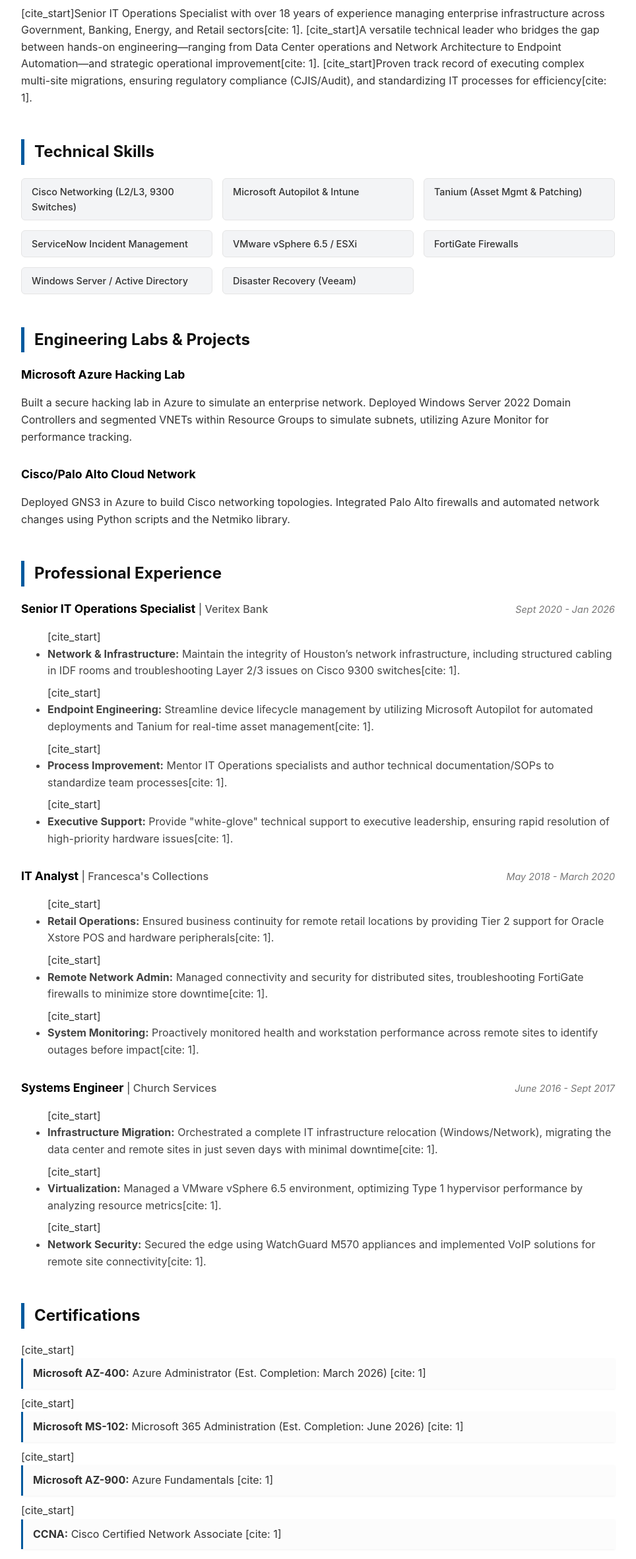
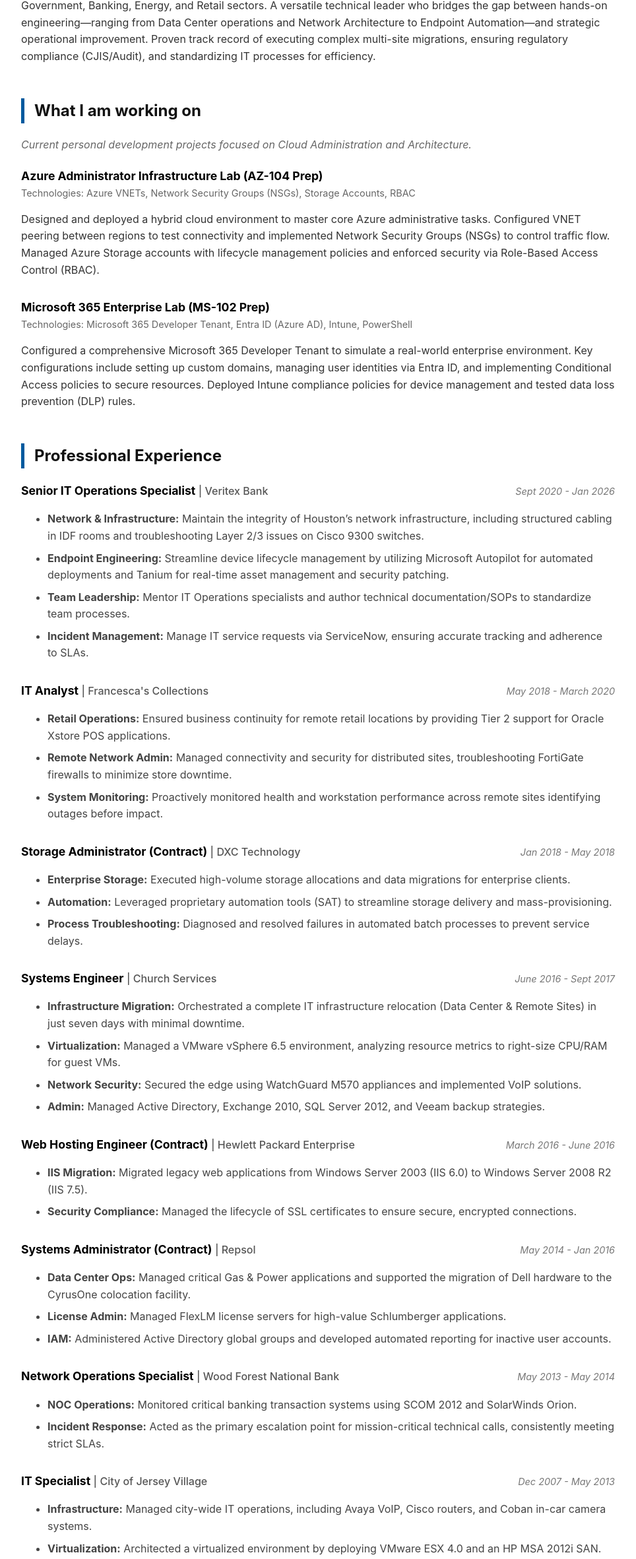
Before and after one commit to Shastacon64/davidkooiman.github.io, a plain HTML site: page index.html in a window 1280 px wide. Shown: the part 303-2666 px from the top of the page at 66% size, without its empty margins (158-1122 px from the left). Drawn offline with Linux system fonts and the light colour scheme.

Commit message:
update portfolio design

```diff
--- a/index.html
+++ b/index.html
@@ -3,7 +3,7 @@
 <head>
     <meta charset="UTF-8">
     <meta name="viewport" content="width=device-width, initial-scale=1.0">
-    <title>David Kooiman | Senior IT Operations Specialist</title>
+    <title>David Kooiman | IT Professional</title>
     <style>
         /* --- CSS STYLES --- */
         :root {
@@ -36,7 +36,7 @@
         }
 
         h1 { margin: 0; font-size: 2.5rem; color: #111; letter-spacing: -0.5px; }
-        .title { color: var(--primary-color); font-weight: 600; font-size: 1.25rem; margin-top: 5px; }
+
         .contact-bar { margin-top: 15px; font-size: 0.95rem; color: #555; }
         .contact-bar a { color: var(--primary-color); text-decoration: none; font-weight: 500; }
         .contact-bar span { margin: 0 8px; color: #ccc; }
@@ -58,21 +58,6 @@
         .company { color: #555; font-weight: 500; }
         .date { color: #777; font-size: 0.9rem; font-style: italic; }
         .job-details li { margin-bottom: 8px; color: #444; }
-
-        /* Skills Grid */
-        .skills-grid {
-            display: grid;
-            grid-template-columns: repeat(auto-fill, minmax(250px, 1fr));
-            gap: 15px;
-        }
-        .skill-tag {
-            background: var(--secondary-color);
-            padding: 8px 15px;
-            border-radius: 6px;
-            font-size: 0.9rem;
-            font-weight: 500;
-            border: 1px solid #e5e5e5;
-        }
 
         /* Certifications */
         .cert-list { list-style: none; padding: 0; }
@@ -96,11 +81,12 @@
     <div class="container">
         <header>
             <h1>David Kooiman</h1>
-            <div class="title">Senior IT Operations Specialist</div>
             <div class="contact-bar">
                 Houston, TX
                 <span>|</span>
                 <a href="mailto:shastacon64@gmail.com">shastacon64@gmail.com</a>
+                <span>|</span>
+                713-677-9250
                 <span>|</span>
                 <a href="https://www.linkedin.com/in/david-kooiman-09626813/">LinkedIn</a>
                 <span>|</span>
@@ -111,35 +97,36 @@
         <section>
             <h2>Professional Summary</h2>
             <p>
-                [cite_start]Senior IT Operations Specialist with over 18 years of experience managing enterprise infrastructure across Government, Banking, Energy, and Retail sectors[cite: 1].
-                [cite_start]A versatile technical leader who bridges the gap between hands-on engineering—ranging from Data Center operations and Network Architecture to Endpoint Automation—and strategic operational improvement[cite: 1].
-                [cite_start]Proven track record of executing complex multi-site migrations, ensuring regulatory compliance (CJIS/Audit), and standardizing IT processes for efficiency[cite: 1].
+                Senior IT Operations Specialist with over 18 years of experience managing enterprise infrastructure across Government, Banking, Energy, and Retail sectors.
+                A versatile technical leader who bridges the gap between hands-on engineering—ranging from Data Center operations and Network Architecture to Endpoint Automation—and strategic operational improvement.
+                Proven track record of executing complex multi-site migrations, ensuring regulatory compliance (CJIS/Audit), and standardizing IT processes for efficiency.
             </p>
         </section>
 
         <section>
-            <h2>Technical Skills</h2>
-            <div class="skills-grid">
-                <div class="skill-tag">Cisco Networking (L2/L3, 9300 Switches)</div>
-                <div class="skill-tag">Microsoft Autopilot & Intune</div>
-                <div class="skill-tag">Tanium (Asset Mgmt & Patching)</div>
-                <div class="skill-tag">ServiceNow Incident Management</div>
-                <div class="skill-tag">VMware vSphere 6.5 / ESXi</div>
-                <div class="skill-tag">FortiGate Firewalls</div>
-                <div class="skill-tag">Windows Server / Active Directory</div>
-                <div class="skill-tag">Disaster Recovery (Veeam)</div>
+            <h2>What I am working on</h2>
+            <p style="font-style: italic; color: #666; margin-bottom: 20px;">
+                Current personal development projects focused on Cloud Administration and Architecture.
+            </p>
+
+            <div class="job-item">
+                <div class="job-title">Azure Administrator Infrastructure Lab (AZ-104 Prep)</div>
+                <div style="font-size: 0.9rem; color: #666; margin-bottom: 10px;">Technologies: Azure VNETs, Network Security Groups (NSGs), Storage Accounts, RBAC</div>
+                <p>
+                    Designed and deployed a hybrid cloud environment to master core Azure administrative tasks.
+                    Configured VNET peering between regions to test connectivity and implemented Network Security Groups (NSGs) to control traffic flow.
+                    Managed Azure Storage accounts with lifecycle management policies and enforced security via Role-Based Access Control (RBAC).
+                </p>
             </div>
-        </section>
 
-        <section>
-            <h2>Engineering Labs & Projects</h2>
             <div class="job-item">
-                <div class="job-title">Microsoft Azure Hacking Lab</div>
-                <p>Built a secure hacking lab in Azure to simulate an enterprise network. Deployed Windows Server 2022 Domain Controllers and segmented VNETs within Resource Groups to simulate subnets, utilizing Azure Monitor for performance tracking.</p>
-            </div>
-            <div class="job-item">
-                <div class="job-title">Cisco/Palo Alto Cloud Network</div>
-                <p>Deployed GNS3 in Azure to build Cisco networking topologies. Integrated Palo Alto firewalls and automated network changes using Python scripts and the Netmiko library.</p>
+                <div class="job-title">Microsoft 365 Enterprise Lab (MS-102 Prep)</div>
+                <div style="font-size: 0.9rem; color: #666; margin-bottom: 10px;">Technologies: Microsoft 365 Developer Tenant, Entra ID (Azure AD), Intune, PowerShell</div>
+                <p>
+                    Configured a comprehensive Microsoft 365 Developer Tenant to simulate a real-world enterprise environment.
+                    Key configurations include setting up custom domains, managing user identities via Entra ID, and implementing Conditional Access policies to secure resources.
+                    Deployed Intune compliance policies for device management and tested data loss prevention (DLP) rules.
+                </p>
             </div>
         </section>
 
@@ -155,10 +142,10 @@
                     <span class="date">Sept 2020 - Jan 2026</span>
                 </div>
                 <ul class="job-details">
-                    [cite_start]<li><strong>Network & Infrastructure:</strong> Maintain the integrity of Houston’s network infrastructure, including structured cabling in IDF rooms and troubleshooting Layer 2/3 issues on Cisco 9300 switches[cite: 1].</li>
-                    [cite_start]<li><strong>Endpoint Engineering:</strong> Streamline device lifecycle management by utilizing Microsoft Autopilot for automated deployments and Tanium for real-time asset management[cite: 1].</li>
-                    [cite_start]<li><strong>Process Improvement:</strong> Mentor IT Operations specialists and author technical documentation/SOPs to standardize team processes[cite: 1].</li>
-                    [cite_start]<li><strong>Executive Support:</strong> Provide "white-glove" technical support to executive leadership, ensuring rapid resolution of high-priority hardware issues[cite: 1].</li>
+                    <li><strong>Network & Infrastructure:</strong> Maintain the integrity of Houston’s network infrastructure, including structured cabling in IDF rooms and troubleshooting Layer 2/3 issues on Cisco 9300 switches.</li>
+                    <li><strong>Endpoint Engineering:</strong> Streamline device lifecycle management by utilizing Microsoft Autopilot for automated deployments and Tanium for real-time asset management and security patching.</li>
+                    <li><strong>Team Leadership:</strong> Mentor IT Operations specialists and author technical documentation/SOPs to standardize team processes.</li>
+                    <li><strong>Incident Management:</strong> Manage IT service requests via ServiceNow, ensuring accurate tracking and adherence to SLAs.</li>
                 </ul>
             </div>
 
@@ -171,9 +158,24 @@
                     <span class="date">May 2018 - March 2020</span>
                 </div>
                 <ul class="job-details">
-                    [cite_start]<li><strong>Retail Operations:</strong> Ensured business continuity for remote retail locations by providing Tier 2 support for Oracle Xstore POS and hardware peripherals[cite: 1].</li>
-                    [cite_start]<li><strong>Remote Network Admin:</strong> Managed connectivity and security for distributed sites, troubleshooting FortiGate firewalls to minimize store downtime[cite: 1].</li>
-                    [cite_start]<li><strong>System Monitoring:</strong> Proactively monitored health and workstation performance across remote sites to identify outages before impact[cite: 1].</li>
+                    <li><strong>Retail Operations:</strong> Ensured business continuity for remote retail locations by providing Tier 2 support for Oracle Xstore POS applications.</li>
+                    <li><strong>Remote Network Admin:</strong> Managed connectivity and security for distributed sites, troubleshooting FortiGate firewalls to minimize store downtime.</li>
+                    <li><strong>System Monitoring:</strong> Proactively monitored health and workstation performance across remote sites identifying outages before impact.</li>
+                </ul>
+            </div>
+
+            <div class="job-item">
+                <div class="job-header">
+                    <div>
+                        <span class="job-title">Storage Administrator (Contract)</span>
+                        <span class="company"> | DXC Technology</span>
+                    </div>
+                    <span class="date">Jan 2018 - May 2018</span>
+                </div>
+                <ul class="job-details">
+                    <li><strong>Enterprise Storage:</strong> Executed high-volume storage allocations and data migrations for enterprise clients.</li>
+                    <li><strong>Automation:</strong> Leveraged proprietary automation tools (SAT) to streamline storage delivery and mass-provisioning.</li>
+                    <li><strong>Process Troubleshooting:</strong> Diagnosed and resolved failures in automated batch processes to prevent service delays.</li>
                 </ul>
             </div>
 
@@ -186,9 +188,68 @@
                     <span class="date">June 2016 - Sept 2017</span>
                 </div>
                 <ul class="job-details">
-                    [cite_start]<li><strong>Infrastructure Migration:</strong> Orchestrated a complete IT infrastructure relocation (Windows/Network), migrating the data center and remote sites in just seven days with minimal downtime[cite: 1].</li>
-                    [cite_start]<li><strong>Virtualization:</strong> Managed a VMware vSphere 6.5 environment, optimizing Type 1 hypervisor performance by analyzing resource metrics[cite: 1].</li>
-                    [cite_start]<li><strong>Network Security:</strong> Secured the edge using WatchGuard M570 appliances and implemented VoIP solutions for remote site connectivity[cite: 1].</li>
+                    <li><strong>Infrastructure Migration:</strong> Orchestrated a complete IT infrastructure relocation (Data Center & Remote Sites) in just seven days with minimal downtime.</li>
+                    <li><strong>Virtualization:</strong> Managed a VMware vSphere 6.5 environment, analyzing resource metrics to right-size CPU/RAM for guest VMs.</li>
+                    <li><strong>Network Security:</strong> Secured the edge using WatchGuard M570 appliances and implemented VoIP solutions.</li>
+                    <li><strong>Admin:</strong> Managed Active Directory, Exchange 2010, SQL Server 2012, and Veeam backup strategies.</li>
+                </ul>
+            </div>
+
+            <div class="job-item">
+                <div class="job-header">
+                    <div>
+                        <span class="job-title">Web Hosting Engineer (Contract)</span>
+                        <span class="company"> | Hewlett Packard Enterprise</span>
+                    </div>
+                    <span class="date">March 2016 - June 2016</span>
+                </div>
+                <ul class="job-details">
+                    <li><strong>IIS Migration:</strong> Migrated legacy web applications from Windows Server 2003 (IIS 6.0) to Windows Server 2008 R2 (IIS 7.5).</li>
+                    <li><strong>Security Compliance:</strong> Managed the lifecycle of SSL certificates to ensure secure, encrypted connections.</li>
+                </ul>
+            </div>
+
+            <div class="job-item">
+                <div class="job-header">
+                    <div>
+                        <span class="job-title">Systems Administrator (Contract)</span>
+                        <span class="company"> | Repsol</span>
+                    </div>
+                    <span class="date">May 2014 - Jan 2016</span>
+                </div>
+                <ul class="job-details">
+                    <li><strong>Data Center Ops:</strong> Managed critical Gas & Power applications and supported the migration of Dell hardware to the CyrusOne colocation facility.</li>
+                    <li><strong>License Admin:</strong> Managed FlexLM license servers for high-value Schlumberger applications.</li>
+                    <li><strong>IAM:</strong> Administered Active Directory global groups and developed automated reporting for inactive user accounts.</li>
+                </ul>
+            </div>
+
+            <div class="job-item">
+                <div class="job-header">
+                    <div>
+                        <span class="job-title">Network Operations Specialist</span>
+                        <span class="company"> | Wood Forest National Bank</span>
+                    </div>
+                    <span class="date">May 2013 - May 2014</span>
+                </div>
+                <ul class="job-details">
+                    <li><strong>NOC Operations:</strong> Monitored critical banking transaction systems using SCOM 2012 and SolarWinds Orion.</li>
+                    <li><strong>Incident Response:</strong> Acted as the primary escalation point for mission-critical technical calls, consistently meeting strict SLAs.</li>
+                </ul>
+            </div>
+
+            <div class="job-item">
+                <div class="job-header">
+                    <div>
+                        <span class="job-title">IT Specialist</span>
+                        <span class="company"> | City of Jersey Village</span>
+                    </div>
+                    <span class="date">Dec 2007 - May 2013</span>
+                </div>
+                <ul class="job-details">
+                    <li><strong>Infrastructure:</strong> Managed city-wide IT operations, including Avaya VoIP, Cisco routers, and Coban in-car camera systems.</li>
+                    <li><strong>Virtualization:</strong> Architected a virtualized environment by deploying VMware ESX 4.0 and an HP MSA 2012i SAN.</li>
+                    <li><strong>Process Improvement:</strong> Modernized support workflow by implementing Spiceworks as the centralized Help Desk portal.</li>
                 </ul>
             </div>
         </section>
@@ -196,11 +257,11 @@
         <section>
             <h2>Certifications</h2>
             <ul class="cert-list">
-                [cite_start]<li><strong>Microsoft AZ-400:</strong> Azure Administrator (Est. Completion: March 2026) [cite: 1]</li>
-                [cite_start]<li><strong>Microsoft MS-102:</strong> Microsoft 365 Administration (Est. Completion: June 2026) [cite: 1]</li>
-                [cite_start]<li><strong>Microsoft AZ-900:</strong> Azure Fundamentals [cite: 1]</li>
-                [cite_start]<li><strong>CCNA:</strong> Cisco Certified Network Associate [cite: 1]</li>
-                [cite_start]<li><strong>CompTIA:</strong> Security+, Network+, A+ [cite: 1]</li>
+                <li><strong>Microsoft AZ-104:</strong> Azure Administrator Associate (In Progress)</li>
+                <li><strong>Microsoft MS-102:</strong> Microsoft 365 Administration (Est. Completion: June 2026)</li>
+                <li><strong>Microsoft AZ-900:</strong> Azure Fundamentals</li>
+                <li><strong>CCNA:</strong> Cisco Certified Network Associate</li>
+                <li><strong>CompTIA:</strong> Security+, Network+, A+</li>
             </ul>
         </section>
 
```
